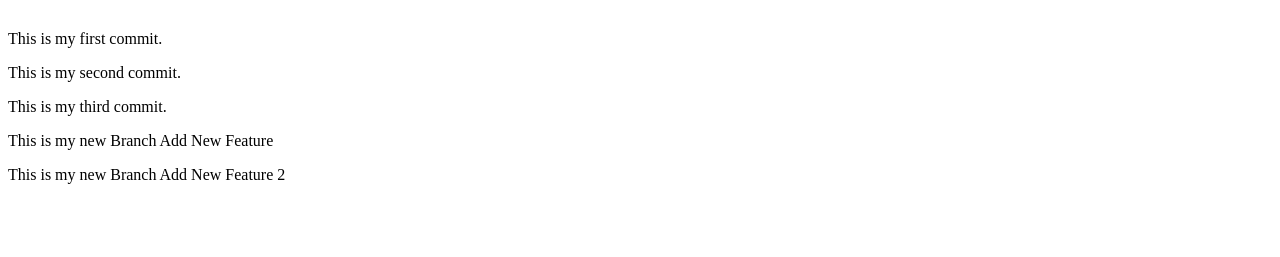
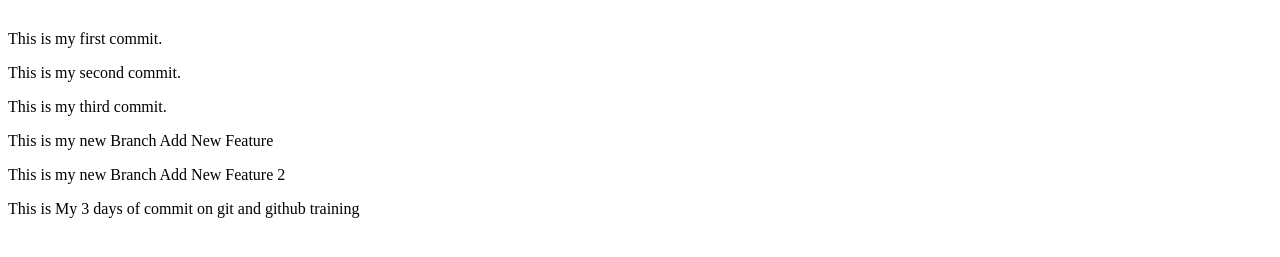
Before and after one commit to minbanyartalahtaw/Git-Train, a plain HTML site: page index.html in a window 1280 px wide. Shown: the part 135-392 px from the top of the page. Drawn offline with Linux system fonts and the light colour scheme.

Commit message:
This is 4th days of training git and git and git hub

```diff
--- a/index.html
+++ b/index.html
@@ -23,5 +23,6 @@
             console.log(i);
         }
     </script>
+    <p>This is My 3 days of commit on git and github training</p>
 </body>
 </html>
```
